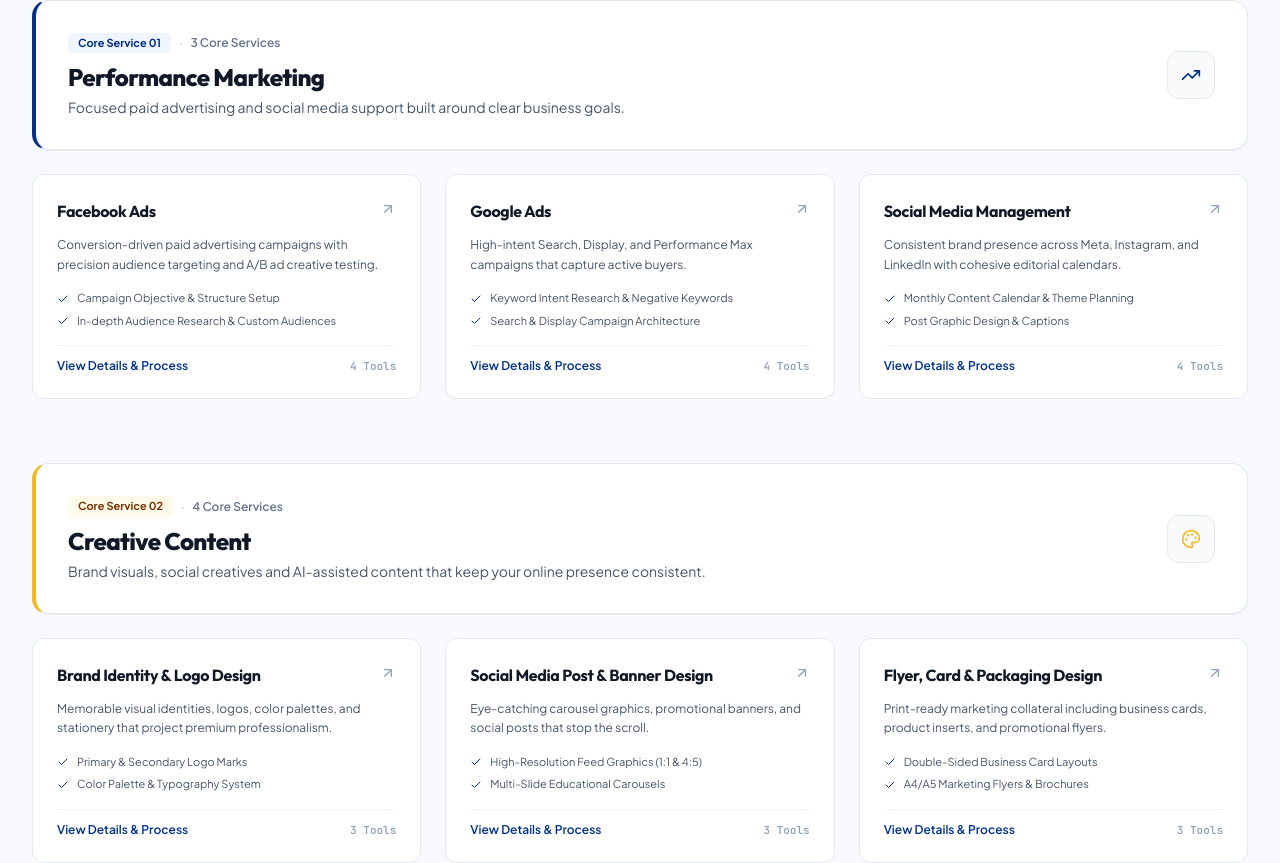
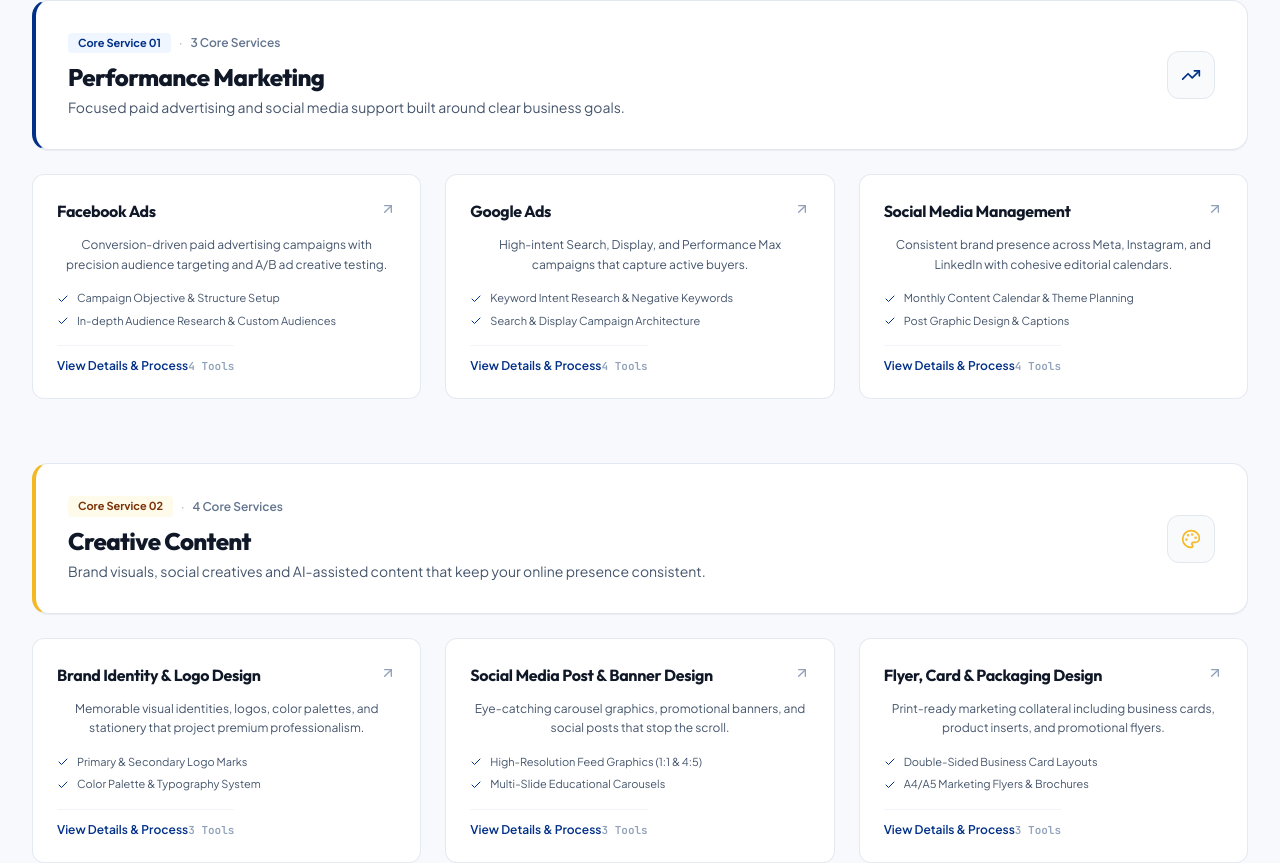
Before and after one commit to karimamoni/Karima-Moni, a React (Vite) app: page / in a window 1280 px wide. Shown: the part 1967-2830 px from the top of the page. Built offline with nearby package versions, Linux system fonts and the light colour scheme; no server answers.

Commit message:
Improve service keyboard semantics

```diff
--- a/src/components/ServicesSection.tsx
+++ b/src/components/ServicesSection.tsx
@@ -106,8 +106,9 @@ export const ServicesSection: React.FC<ServicesSectionProps> = ({ onSelectServic
                 {/* Sub-services Grid */}
                 <div className="grid grid-cols-1 md:grid-cols-2 lg:grid-cols-3 gap-6">
                   {categoryServices.map((service) => (
-                    <div
+                    <button
                       key={service.id}
+                      type="button"
                       onClick={() => setSelectedService(service)}
                       className="group bg-white p-6 rounded-xl border border-slate-200/90 hover:border-[#003088] hover:shadow-lg transition-all duration-300 cursor-pointer flex flex-col justify-between"
                       role="button"
@@ -147,7 +148,7 @@ export const ServicesSection: React.FC<ServicesSectionProps> = ({ onSelectServic
                           {service.tools.length} Tools
                         </span>
                       </div>
-                    </div>
+                    </button>
                   ))}
                 </div>
               </div>
```
